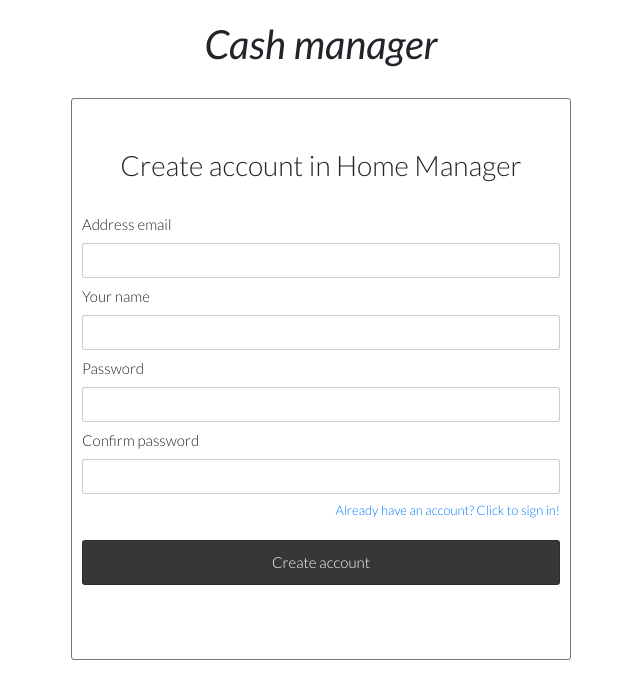
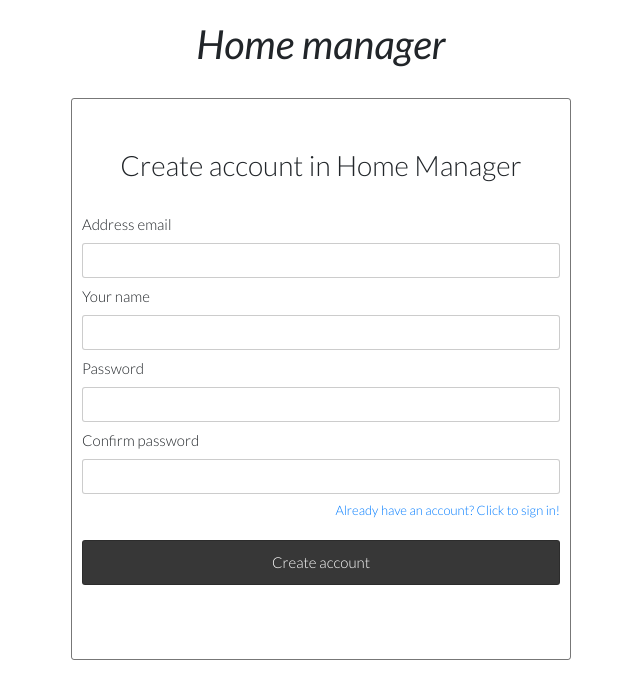
Before and after one commit to Bosswell/front_home_manager, a React (Create React App) app: page /register in a window 1280 px wide. Shown: the top 698 px of the page, without its empty margins (319-959 px from the left). Built offline with nearby package versions, Linux system fonts and the light colour scheme.

Commit message:
improved html

```diff
--- a/src/pages/LoginPage.js
+++ b/src/pages/LoginPage.js
@@ -9,7 +9,7 @@ function LoginPage() {
 
     return (
         <div>
-            <h1 className={'text-center'}>Cash manager</h1>
+            <h1 className={'text-center'}>Home manager</h1>
 
             <div className={'page login-page'}>
                 {loading && <Loader loading={loading}/>}
--- a/src/pages/RegisterPage.js
+++ b/src/pages/RegisterPage.js
@@ -11,7 +11,7 @@ function RegisterPage() {
 
     function renderSuccess() {
         return (
-            <div>
+            <div className={'confirmation-box'}>
                 <h3>
                     You have successfully create an account. <Link to={'/login'}>Click to go to the login page</Link>
                 </h3>
@@ -21,7 +21,7 @@ function RegisterPage() {
 
     return (
         <div>
-            <h1 className={'text-center'}>Cash manager</h1>
+            <h1 className={'text-center'}>Home manager</h1>
 
             <div className={'page register-page'}>
                 {loading && <Loader loading={loading}/>}
--- a/src/scss/register-page.scss
+++ b/src/scss/register-page.scss
@@ -11,3 +11,7 @@
   border: 1px solid #0008;
   border-radius: 3px;
 }
+
+.confirmation-box {
+  margin: 15px;
+}
```
